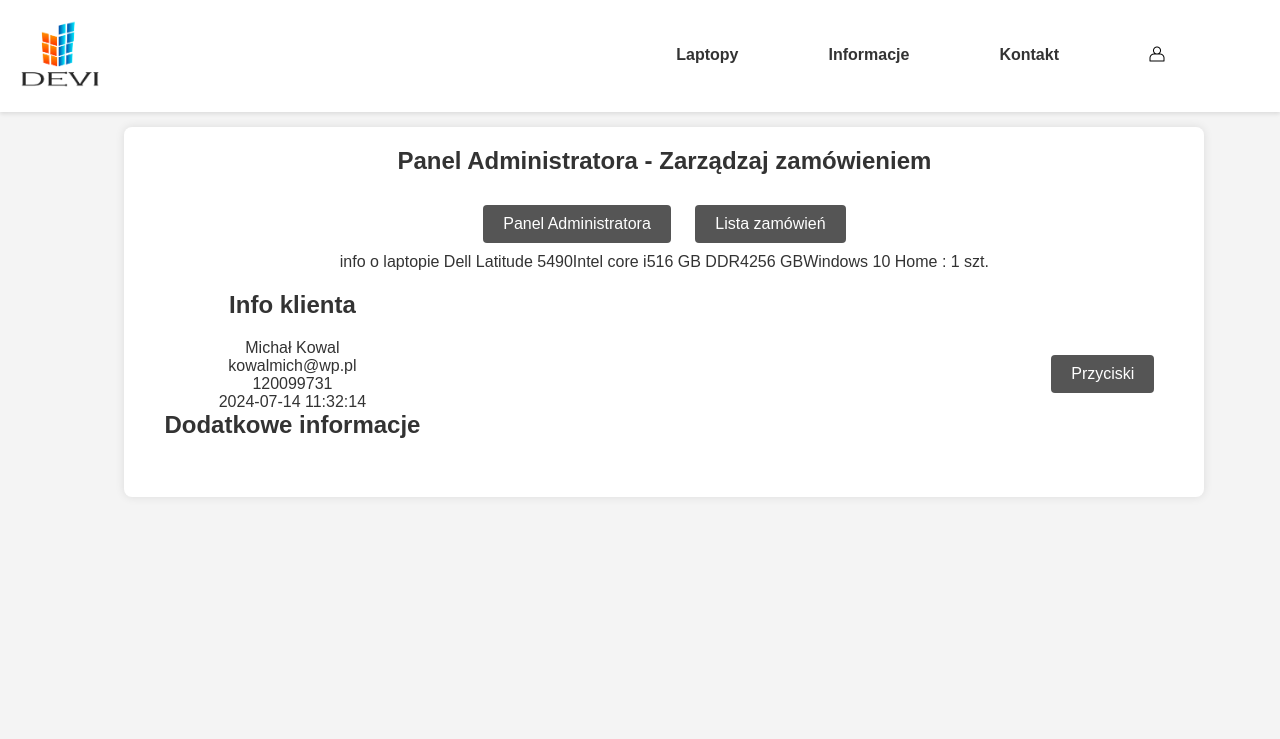
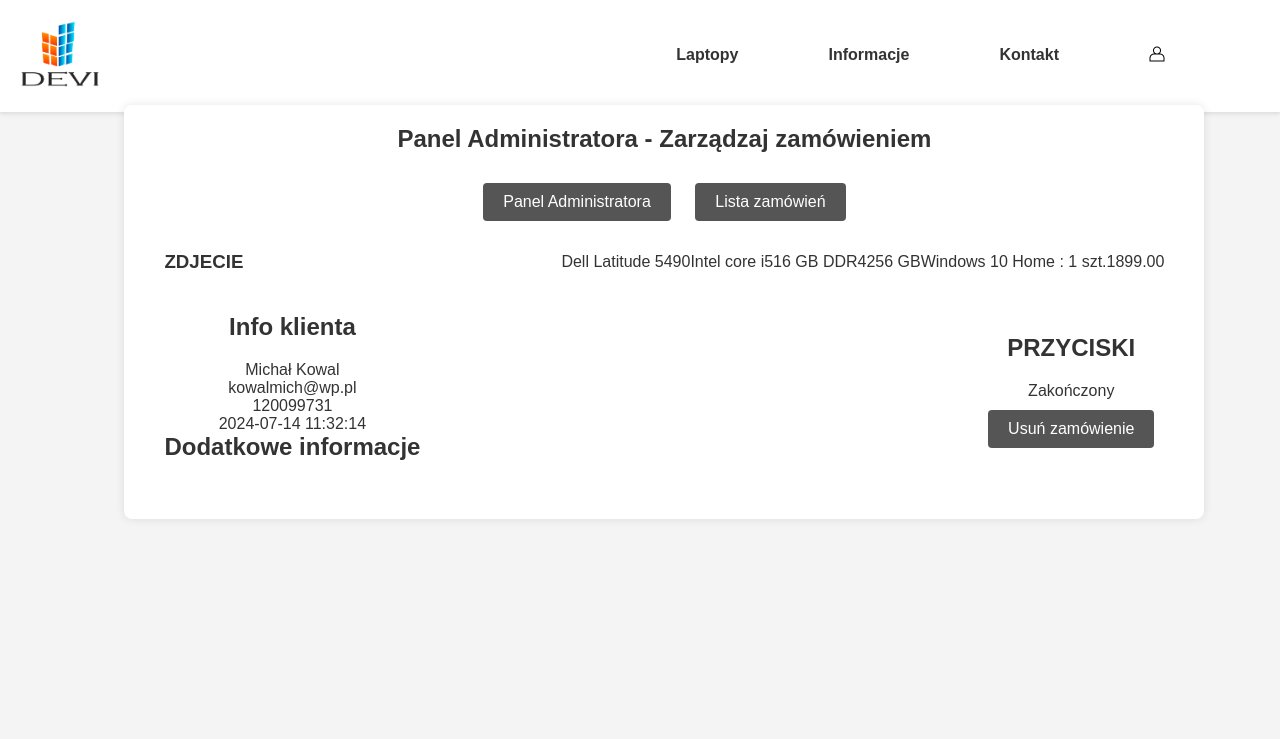
Before and after one commit to NARRQ/Sklep_Internetowy_Devi, a PHP site: page /admin/manage_orders_individual.php?id=3 in a window 1280 px wide. Shown: the top 739 px of the page. Run offline with PHP 8.4, Linux system fonts and the light colour scheme; data comes from the database, SQL or seed files in the repository.

Commit message:
dodanie przycisków dla poszczególnych przypadków

```diff
--- a/DEVI_Sklep/admin/manage_orders_individual.php
+++ b/DEVI_Sklep/admin/manage_orders_individual.php
@@ -119,6 +119,7 @@
                 z.dodatkowe_informacje,
                 z.cena_calkowita,
                 z.status,
+                l.miniatura,
                 GROUP_CONCAT(CONCAT(
                     l.nazwa,l.procesor,l.ram,l.dysk,l.system, ' : ', lz.ilosc, ' szt.'
                 ) SEPARATOR '<br>') as laptopy
@@ -133,9 +134,29 @@
             if($result)
             {
                 $row=mysqli_fetch_assoc($result);
+                $order_status = $row['status'];
+                function renderOrderButton($status) {
+                    switch($status) {
+                        case 'Nowy':
+                            echo '<button>Zatwierdź zamówienie</button>';
+                            echo '<button>Odrzuć zamówienie</button>';
+                            break;
+                        case 'W trakcie':
+                            echo '<button>Odrzuć zamówienie</button>';
+                            break;
+                        case 'Zakończony':
+                            echo '<button>Usuń zamówienie</button>';
+                            break;
+                        default:
+                            echo '<button>Nieznany status</button>';
+                    }
+                }
     ?>
-        <div>info o laptopie
-            <?php echo $row['laptopy']?>
+        <div class="container">
+            <div><h3>ZDJECIE</h3></div>
+            <div>
+                <?php echo $row['laptopy'],$row['cena_calkowita']?>
+            </div>
         </div>
         <div class="container">
             <div>
@@ -154,8 +175,10 @@
 
             </div>
             <div>
-                <button>Przyciski</button>
-
+                <h1>PRZYCISKI</h1>
+                <?php echo $row['status']?>
+                <br>
+                <?php renderOrderButton($order_status); ?>
             </div>
         </div>
     </div>
```
